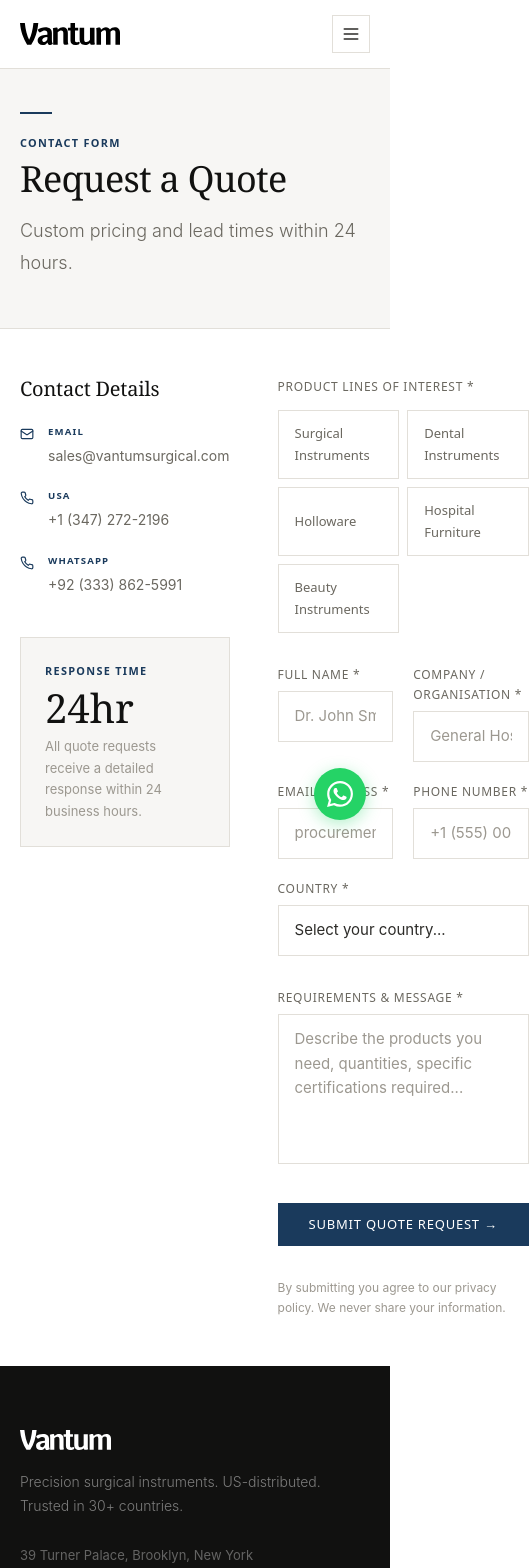
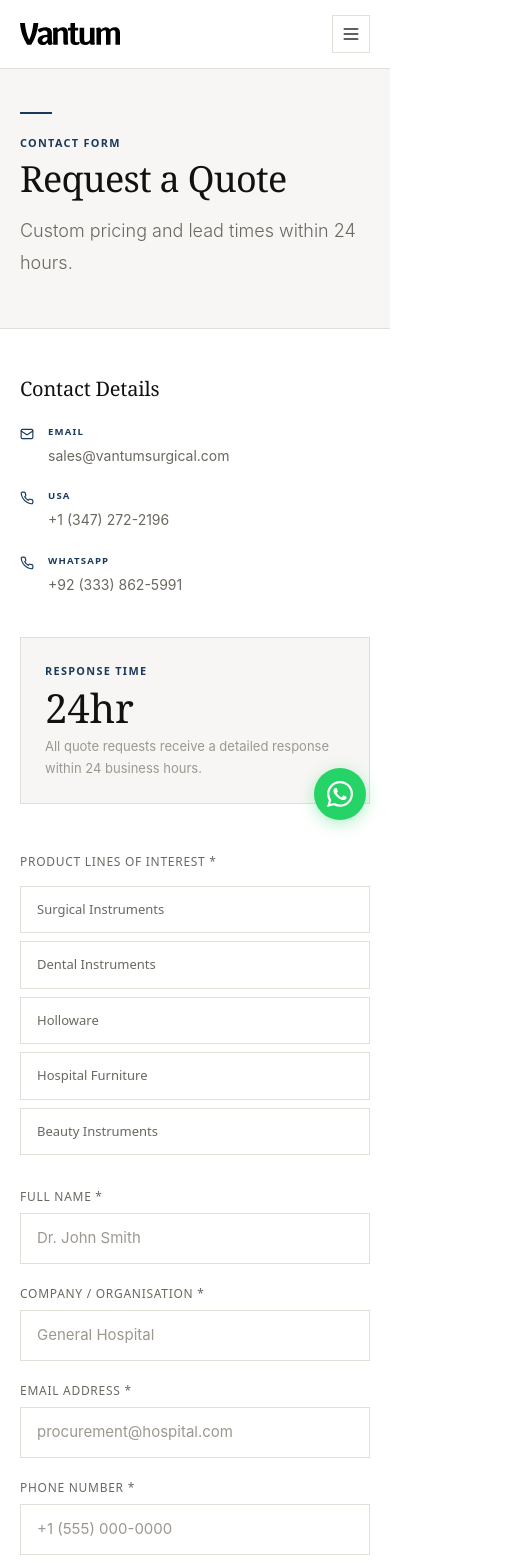
Before and after one commit to abdulremannn/vantum-surgical, a Next.js app: page /quote in a window 390 px wide. Shown: the top 1568 px of the page, 529 px wide, since content can reach past the window. Built offline with nearby package versions, Linux system fonts and the light colour scheme.

Commit message:
Fix mobile responsive design and update phone number

```diff
--- a/src/app/globals.css
+++ b/src/app/globals.css
@@ -510,3 +510,63 @@
     padding: 2.5rem;
   }
 }
+/* ============================================
+   RESPONSIVE QUOTE PAGE LAYOUT
+   ============================================ */
+
+/* Main layout - sidebar + form */
+.quote-layout {
+  display: grid;
+  grid-template-columns: 1fr;
+  gap: 3rem;
+}
+
+@media (min-width: 1024px) {
+  .quote-layout {
+    grid-template-columns: 1fr 2fr;
+    gap: clamp(3rem, 6vw, 6rem);
+  }
+}
+
+/* Sidebar sticky on desktop only */
+.quote-sidebar {
+  position: relative;
+}
+
+@media (min-width: 1024px) {
+  .quote-sidebar {
+    position: sticky;
+    top: 5rem;
+  }
+}
+
+/* Product selection buttons */
+.product-grid {
+  display: grid;
+  grid-template-columns: 1fr;
+  gap: 0.5rem;
+}
+
+@media (min-width: 640px) {
+  .product-grid {
+    grid-template-columns: repeat(2, 1fr);
+  }
+}
+
+/* Form fields grid */
+.form-grid {
+  display: grid;
+  grid-template-columns: 1fr;
+  gap: 1.25rem;
+}
+
+@media (min-width: 640px) {
+  .form-grid {
+    grid-template-columns: repeat(2, 1fr);
+  }
+}
+
+/* Full-width field in grid */
+.form-full {
+  grid-column: 1 / -1;
+}
--- a/src/app/quote/page.tsx
+++ b/src/app/quote/page.tsx
@@ -38,7 +38,7 @@
     setSubmitting(true)
     setError(null)
     try {
-      const res = await fetch('http://localhost:8000/api/quotes/', {
+      const res = await fetch('https://web-production-10386.up.railway.app/api/quotes/', {
         method: 'POST',
         headers: { 'Content-Type': 'application/json' },
         body: JSON.stringify({
@@ -85,11 +85,11 @@
 
       <div className="section">
         <div className="container">
-          <div style={{ display: 'grid', gridTemplateColumns: '1fr 2fr', gap: 'clamp(3rem,6vw,6rem)' }}>
+          <div className="quote-layout">
 
             {/* Sidebar */}
             <FadeUp>
-              <div style={{ position: 'sticky', top: '5rem' }}>
+              <div className="quote-sidebar">
                 <h2 style={{ fontFamily: 'var(--font-serif)', fontSize: '1.25rem', color: 'var(--black)', marginBottom: '1.5rem', fontWeight: 400 }}>Contact Details</h2>
                 <div style={{ display: 'flex', flexDirection: 'column', gap: '1.25rem', marginBottom: '2.5rem' }}>
                   {[
@@ -122,7 +122,7 @@
                 {/* Products */}
                 <fieldset style={{ border: 'none', padding: 0, margin: 0 }}>
                   <legend className="input-label" style={{ marginBottom: '0.875rem' }}>Product Lines of Interest *</legend>
-                  <div style={{ display: 'grid', gridTemplateColumns: 'repeat(2, 1fr)', gap: '0.5rem' }}>
+                  <div className="product-grid">
                     {CATEGORIES.map(cat => {
                       const on = selected.includes(cat.slug)
                       return (
@@ -143,7 +143,7 @@
                 </fieldset>
 
                 {/* Fields */}
-                <div style={{ display: 'grid', gridTemplateColumns: '1fr 1fr', gap: '1.25rem' }}>
+                <div className="form-grid">
                   {[
                     { id: 'name', label: 'Full Name', type: 'text', placeholder: 'Dr. John Smith', key: 'name' },
                     { id: 'company', label: 'Company / Organisation', type: 'text', placeholder: 'General Hospital', key: 'company' },
@@ -161,7 +161,7 @@
                     </div>
                   ))}
 
-                  <div style={{ gridColumn: '1 / -1' }}>
+                  <div className="form-full">
                     <label htmlFor="country" className="input-label">Country *</label>
                     <select id="country" {...register('country')} className="input" style={{ borderColor: errors.country ? '#c0392b' : undefined }}>
                       <option value="">Select your country...</option>
--- a/src/components/layout/Navbar.tsx
+++ b/src/components/layout/Navbar.tsx
@@ -58,8 +58,8 @@
 
             {/* Desktop CTA */}
             <div style={{ display: 'flex', alignItems: 'center', gap: '1.25rem' }} className="hide-mobile">
-              <a href="tel:+19179395371" style={{ fontSize: '0.8125rem', color: 'var(--text-mid)', textDecoration: 'none' }}>
-                +1 (917) 939-5371
+              <a href="tel:+13472722196" style={{ fontSize: '0.8125rem', color: 'var(--text-mid)', textDecoration: 'none' }}>
+                +1 (347) 272-2196
               </a>
               <Link href="/quote" className="btn btn-primary" style={{ padding: '0.625rem 1.25rem', fontSize: '0.75rem' }}>
                 Request Quote
@@ -118,7 +118,7 @@
               </nav>
 
               <div style={{ padding: '1.5rem', borderTop: '1px solid var(--border)', display: 'flex', flexDirection: 'column', gap: '0.75rem' }}>
-                <a href="tel:+19179395371" style={{ fontSize: '0.875rem', color: 'var(--text-mid)', textDecoration: 'none', textAlign: 'center' }}>+1 (917) 939-5371</a>
+                <a href="tel:+13472722196" style={{ fontSize: '0.875rem', color: 'var(--text-mid)', textDecoration: 'none', textAlign: 'center' }}>+1 (347) 272-2196</a>
                 <Link href="/quote" className="btn btn-primary" style={{ justifyContent: 'center', width: '100%' }}>Request a Quote</Link>
               </div>
             </motion.div>
```
